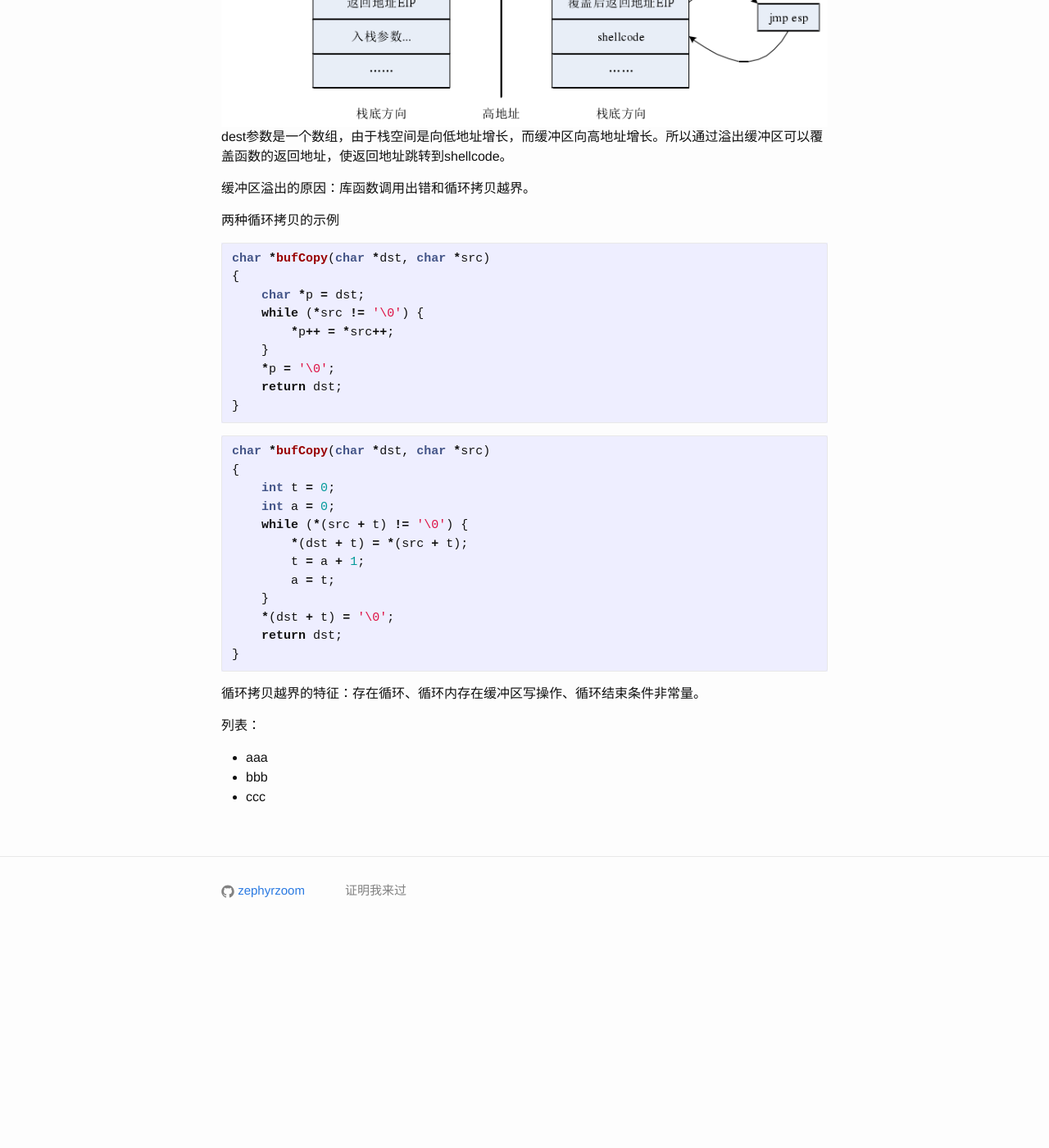
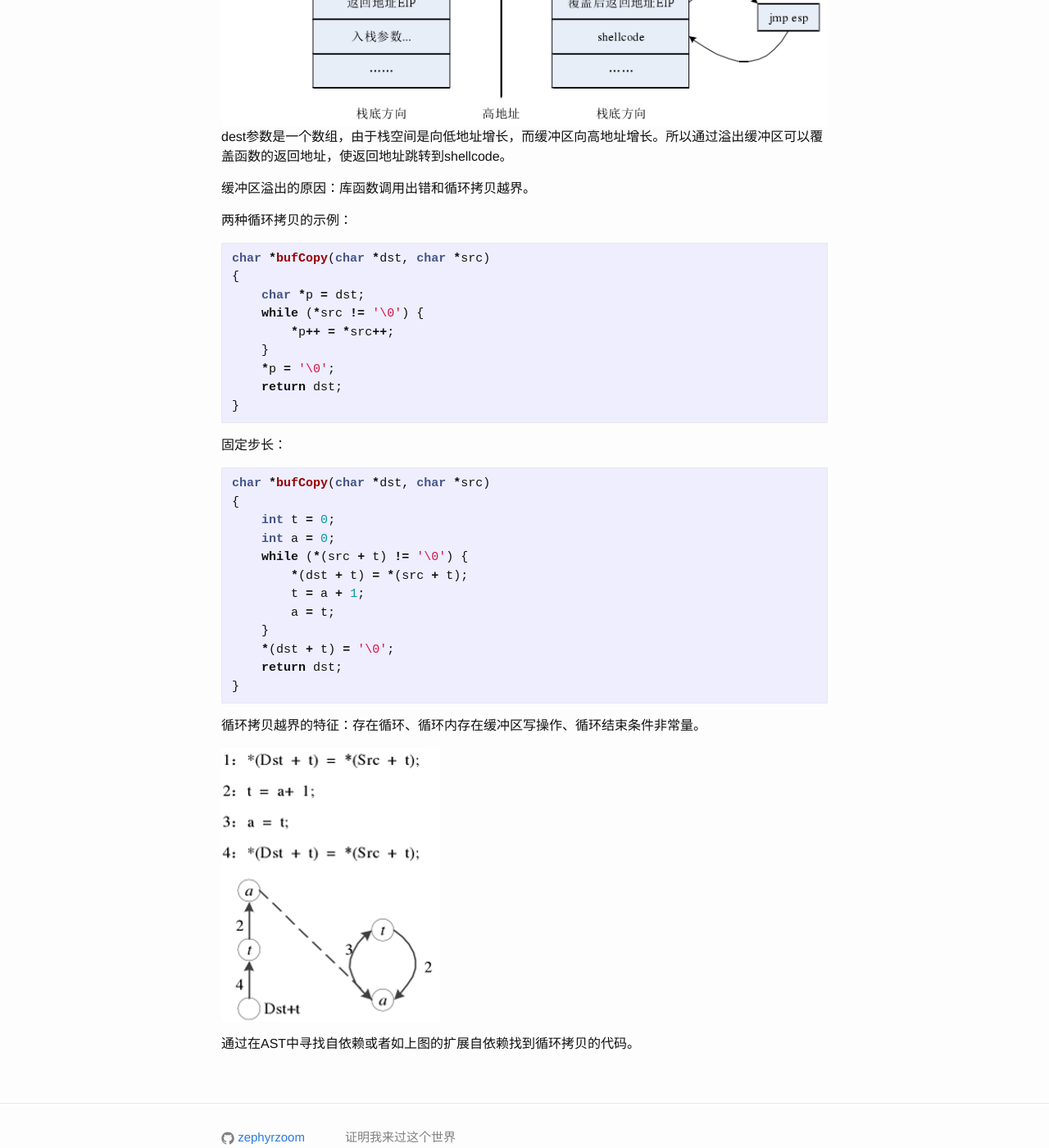
Before and after one commit to zephyrzoom/zephyrzoom.github.io, a Jekyll site: the page built from _posts/2016-05-09-decompile.md, in a window 1280 px wide and 1400 px high, scrolled down 1403 px. Shown: the whole window at 82% size. Built offline with Jekyll 4.4.1, drawn with Linux system fonts in a browser that asks for light colours; before the commit the page ends 2561 px from its top, so only the background shows below that.

Commit message:
update compile

````diff
--- a/_config.yml
+++ b/_config.yml
@@ -9,7 +9,7 @@
 title: 707
 email: 707472783@qq.com
 description: > # this means to ignore newlines until "baseurl:"
-  证明我来过
+    证明我来过这个世界
 baseurl: "" # the subpath of your site, e.g. /blog
 url: "http://zephyrzoom.github.io" # the base hostname & protocol for your site
 github_username: zephyrzoom
--- a/_posts/2016-05-09-decompile.md
+++ b/_posts/2016-05-09-decompile.md
@@ -51,7 +51,8 @@ dest参数是一个数组，由于栈空间是向低地址增长，而缓冲区
 
 缓冲区溢出的原因：库函数调用出错和循环拷贝越界。
 
-两种循环拷贝的示例
+两种循环拷贝的示例：
+
 ```c
 char *bufCopy(char *dst, char *src)
 {
@@ -63,6 +64,7 @@ char *bufCopy(char *dst, char *src)
     return dst;
 }
 ```
+固定步长：
 
 ```c
 char *bufCopy(char *dst, char *src)
@@ -81,7 +83,6 @@ char *bufCopy(char *dst, char *src)
 
 循环拷贝越界的特征：存在循环、循环内存在缓冲区写操作、循环结束条件非常量。
 
-列表：
-- aaa
-- bbb
-- ccc
+![ud-chain](/image/ud-chain.png)
+
+通过在AST中寻找自依赖或者如上图的扩展自依赖找到循环拷贝的代码。
````
Also changed, not shown: image/ud-chain.png (added).
